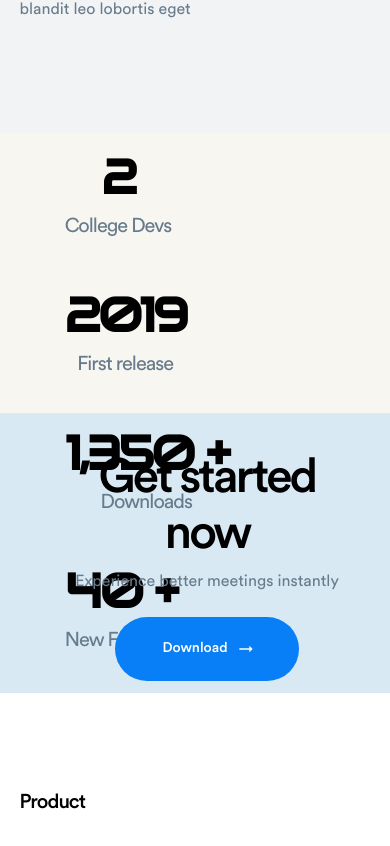
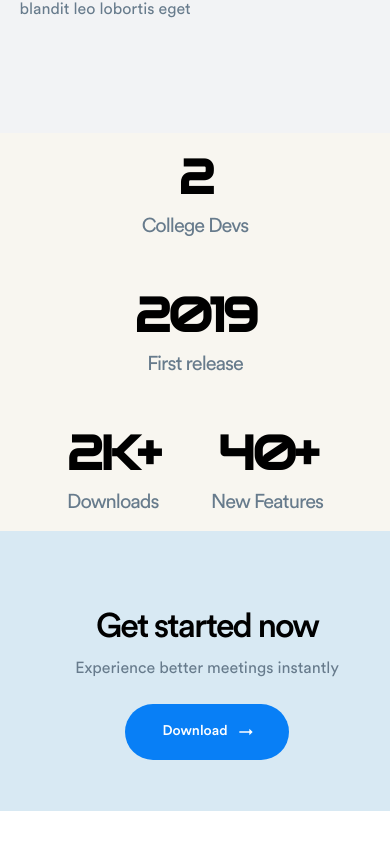
Before and after one commit to Basebolt/turbo-website, a React (Create React App) app: page /about in a window 390 px wide. Shown: the part 1370-2216 px from the top of the page. Built offline with nearby package versions, Linux system fonts and the light colour scheme.

Commit message:
about page overflow fixes

```diff
--- a/src/constants.js
+++ b/src/constants.js
@@ -21,6 +21,7 @@ export const EMOJIES = [
 export const QUICK_STATS = [
   {
     stat: 2,
+    postfix: "",
     plus: false,
     load: true,
     sep: false,
@@ -28,13 +29,15 @@ export const QUICK_STATS = [
   },
   {
     stat: 2019,
+    postfix: "",
     plus: false,
     load: false,
     sep: false,
     desc: "First release",
   },
   {
-    stat: 1350,
+    stat: 2,
+    postfix: "K",
     plus: true,
     load: true,
     sep: true,
@@ -42,6 +45,7 @@ export const QUICK_STATS = [
   },
   {
     stat: 40,
+    postfix: "",
     plus: true,
     load: true,
     sep: true,
--- a/src/pages/about.js
+++ b/src/pages/about.js
@@ -5,6 +5,7 @@ import { StatSection } from "../sections/StatSection";
 
 export const About = () => {
   const b1 = useMediaQuery("(max-width:600px)");
+  const b2 = useMediaQuery("(max-width:1040px)");
   return (
     <>
       <Stack width={b1 ? "90%" : "75%"} m="auto" my={6}>
@@ -41,7 +42,7 @@ export const About = () => {
             container
             my={8}
             spacing={2}
-            direction={b1 ? "column" : "row"}
+            direction={b1 || b2 ? "column" : "row"}
           >
             <Grid item xs={6}>
               <Typography
@@ -55,7 +56,7 @@ export const About = () => {
               <Typography
                 variant="body1"
                 color="grey.main"
-                sx={{ width: b1 ? "100%" : "90%", float: "right" }}
+                sx={{ width: b1 || b2 ? "100%" : "90%", float: "right" }}
               >
                 Lorem ipsum dolor sit amet, consectetur adipiscing elit.
                 Suspendisse malesuada lacus ex, sit amet blandit leo lobortis
--- a/src/sections/DLSection/index.js
+++ b/src/sections/DLSection/index.js
@@ -15,7 +15,7 @@ export const DLSection = ({ b1 }) => {
       >
         <Grid item md={6} lg={6}>
           <Stack spacing={1} sx={{ textAlign: b1 ? "center" : "left" }}>
-            <Typography variant="h3" sx={{ fontWeight: 500 }}>
+            <Typography variant={b1 ? "h4" : "h3"} sx={{ fontWeight: 500 }}>
               Get started now
             </Typography>
             <Typography variant="body1" color="grey.main">
@@ -29,7 +29,10 @@ export const DLSection = ({ b1 }) => {
               variant="contained"
               color="primary"
               endIcon={<ArrowRightAlt />}
-              sx={{ height: "64px !important", width: "184px" }}
+              sx={{
+                height: `${b1 ? "56px" : "64px"} !important`,
+                width:  `${b1 ? "164px" : "184px"} !important`,
+              }}
             >
               Download
             </Button>
--- a/src/sections/StatSection/index.js
+++ b/src/sections/StatSection/index.js
@@ -5,17 +5,28 @@ import { QUICK_STATS } from "../../constants";
 
 export const StatSection = ({ b1 }) => {
   return (
-    <Stack width="100%" height="280px" sx={{ background: "#f8f6f0" }}>
+    <Stack
+      width="100%"
+      height={b1 ? "fit-content" : "280px"}
+      sx={{ background: "#f8f6f0" }}
+    >
       <Stack
         direction="row"
         justifyContent="space-between"
         width="75%"
         m="auto"
         gap={2}
+        alignItems="center"
         flexWrap="wrap"
       >
-        {QUICK_STATS.map(({ stat, desc, plus, sep, load }, idx) => (
-          <Stack key={idx} p={2} sx={{ textAlign: "center" }} spacing={1}>
+        {QUICK_STATS.map(({ stat, desc, plus, sep, load, postfix }, idx) => (
+          <Stack
+            key={idx}
+            p={2}
+            sx={{ textAlign: "center" }}
+            spacing={1}
+            m={b1 ? "auto" : ""}
+          >
             <Typography
               variant={b1 ? "h3" : "h2"}
               sx={{ fontFamily: "audiowide" }}
@@ -31,7 +42,8 @@ export const StatSection = ({ b1 }) => {
               ) : (
                 stat
               )}
-              {plus && " +"}
+              {postfix}
+              {plus && "+"}
             </Typography>
             <Typography variant="h6" color="grey.main">
               {desc}
```
